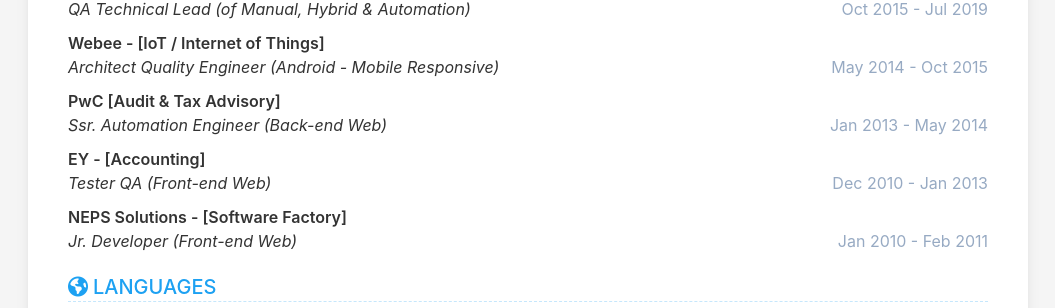
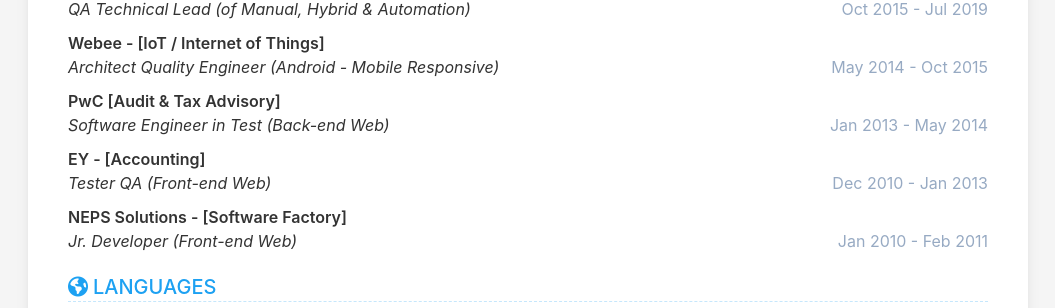
Before and after one commit to cvera08/short-resume, a Jekyll site: the page built from index.html, in a window 1280 px wide and 900 px high, scrolled down 1868 px. Shown: the part 373-681 px from the top of the window, without its empty margins (112-1167 px from the left). Built offline with Jekyll 4.4.1, drawn with Linux system fonts in a browser that asks for light colours.

Commit message:
feat: pwc role

```diff
--- a/_data/data.yml
+++ b/_data/data.yml
@@ -158,7 +158,7 @@ experience:
 
     - company: PwC [Audit & Tax Advisory]
       date: Jan 2013 - May 2014
-      role: Ssr. Automation Engineer (Back-end Web)
+      role: Software Engineer in Test (Back-end Web)
       description: |
 
     - company: EY - [Accounting]
```
